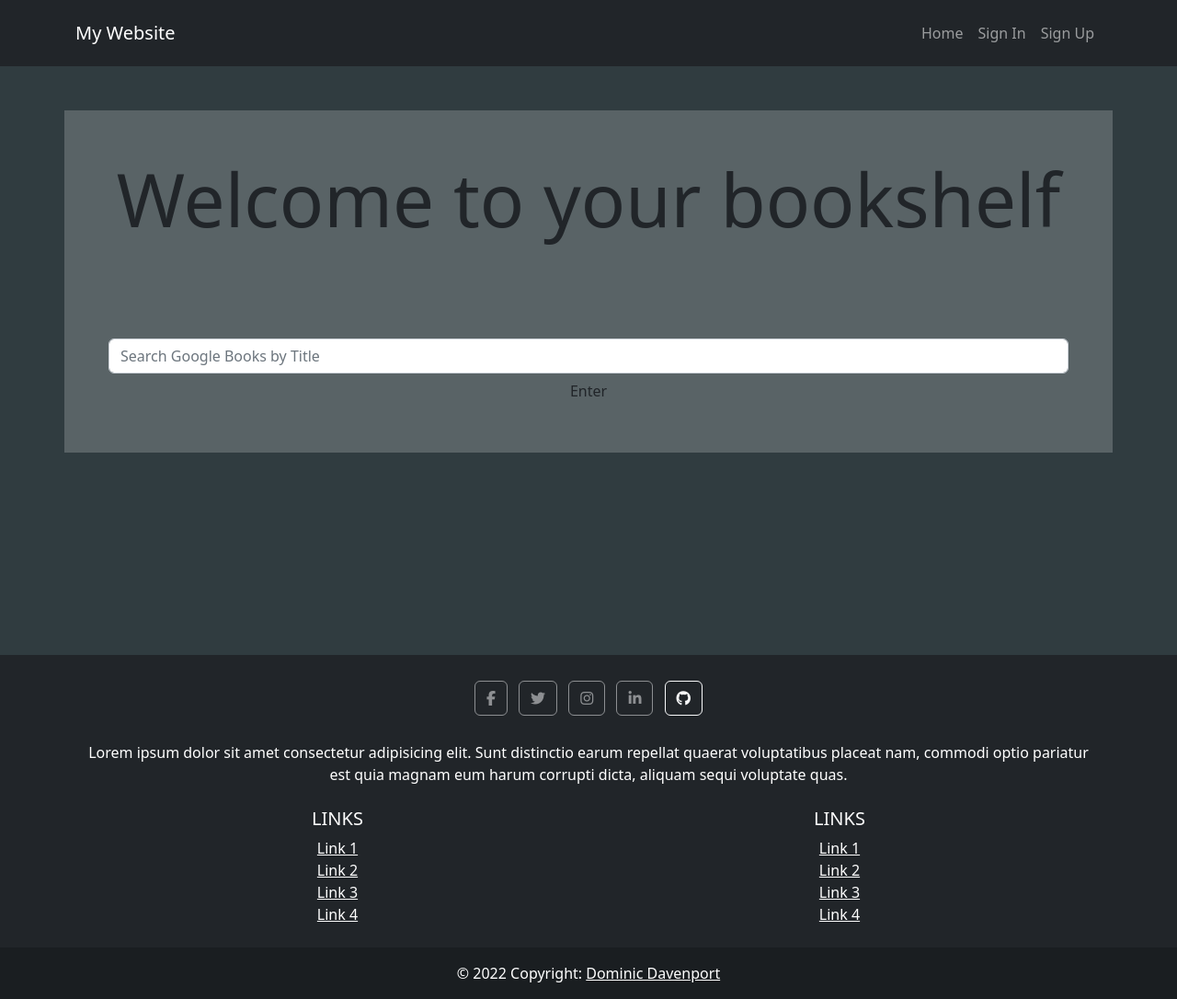
After one commit to TrashBandiHoot/CT-Capstone, a Flask app: page /eapi in a window 1280 px wide. The commit adds this page. Shown: the whole page at 92% size. Run offline with Flask 2, Linux system fonts and the light colour scheme; parts of the project's set-up code (start-up, migrations or seed data) failed here and were passed over; some libraries are stand-ins or nearby versions.

Commit message:
adding third party api functionality

```diff
--- a/app/authentication/routes.py
+++ b/app/authentication/routes.py
@@ -26,7 +26,7 @@ def signup():
 
 
             flash(f'You have successfully created a user account {email}', 'User-created')
-            return redirect(url_for('site.home'))
+            return redirect(url_for('auth.signin'))
     except:
         raise Exception('Invalid form data: Please check your form')
     return render_template('sign_up.html', form=form)
@@ -50,7 +50,7 @@ def signin():
                 login_user(logged_user)
                 flash('You were successful in your initiation. Congratulations, Entrant. Welcome to the Jedi Knights', 'auth-sucess')
                 print("if")
-                return redirect(url_for('site.profile'))
+                return redirect(url_for('api.add_profile'))
             else:
                 print("else")
                 flash('You have failed in your attempt to access this content. Must be 99 or older to enter this website', 'auth-failed')
--- a/app/site/routes.py
+++ b/app/site/routes.py
@@ -2,6 +2,8 @@ from flask import Flask, request, Blueprint, render_template
 import urllib.request, json
 import psycopg2
 from forms import UserProfileForm
+from flask_login import current_user
+from models import db, User, Profile, profile_schema
 
 
 site = Blueprint('site', __name__, template_folder = 'site_templates')
@@ -9,6 +11,10 @@ site = Blueprint('site', __name__, template_folder = 'site_templates')
 @site.route('/')
 def home():
     return render_template('index.html')
+
+@site.route('/eapi')
+def eapi():
+    return render_template('externalapi.html')
 
 # Pull data from local api and third party api to display on profile page
 
@@ -22,7 +28,12 @@ def profile():
     quote = dict['content']
     author = dict['author']
 
-    prof_url = 'http://127.0.0.1:5000/api/profile/get'
+    user_token = current_user.token
+    print(user_token)
+
+    base_url = 'http://127.0.0.1:5000/api/profile/get/'
+    prof_url = base_url + user_token
+    print(prof_url)
 
     prof_response = urllib.request.urlopen(prof_url)
     prof_data = prof_response.read()
--- /dev/null
+++ b/app/site/site_templates/externalapi.html
@@ -0,0 +1,66 @@
+{% extends 'base.html' %}
+
+{% block content %}
+<section class="p-5" style="min-height: 80vh; background-color: #303C40;">
+<div class="container">
+  <div class="row">
+    <div class="p-5" style="background-color: rgba(255, 255, 255, 0.2)">
+      <h1 class="display-1 text-center">Welcome to your bookshelf</h1>
+    </div>
+  </div>
+</div>
+
+<div class="container">
+  <div class="row">
+    <div class="p-5" style="background-color: rgba(255, 255, 255, 0.2)">
+
+        <div class="container-fluid">
+
+            <div class="row" id='search'>
+              <input id='searchbar' class="form-control" placeholder="Search Google Books by Title" type="text"></input>
+              <button class = "btn" id='enter'>Enter</button>
+            </div>
+
+            <div class="row">
+                <div class="col-md-4 col-md-offset-1" id="book1">
+                </div>
+                <div class="col-md-4 col-md-offset-2" id="book2">
+                </div>
+            </div>
+            <div class="row">
+                <div class="col-md-4 col-md-offset-1" id="book3">
+                </div>
+                <div class="col-md-4 col-md-offset-2" id="book4">
+                </div>
+            </div>
+            <div class="row">
+                <div class="col-md-4 col-md-offset-1" id="book5">
+                </div>
+                <div class="col-md-4 col-md-offset-2" id="book6">
+                </div>
+            </div>
+            <div class="row">
+                <div class="col-md-4 col-md-offset-1" id="book7">
+                </div>
+                <div class="col-md-4 col-md-offset-2" id="book8">
+                </div>
+            </div>
+            <div class="row">
+                <div class="col-md-4 col-md-offset-1" id="book9">
+                </div>
+                <div class="col-md-4 col-md-offset-2" id="book10">
+                </div>
+            </div>
+
+          </div>
+
+        </div>
+    </div>
+  </div>
+</div>
+
+
+
+</section>
+
+{% endblock %}
--- a/app/site/site_templates/index.html
+++ b/app/site/site_templates/index.html
@@ -13,7 +13,7 @@
 <div class="container">
   <div class="row">
     <div class="p-5" style="background-color: rgba(255, 255, 255, 0.2)">
-      <h3 class="text-center">Lorem ipsum dolor sit amet consectetur adipisicing elit. Dicta officia voluptatum nesciunt impedit, necessitatibus illum, molestiae quibusdam distinctio est dolorem asperiores nisi maiores nihil beatae eligendi labore earum quasi autem!</h3>
+      <h3 class="text-center">Welcome to my third attempt at a capstone, hopefully the api service isn't discontinued like the last one was</h3>
     </div>
   </div>
 </div>
--- a/app/site/site_templates/profile.html
+++ b/app/site/site_templates/profile.html
@@ -13,8 +13,7 @@
                     </div>
                     <div class="media-body mb-5 text-white">
                         <h4 class="mt-0 mb-0">{{ display_name }}</h4>
-                        <p class="small mb-4">
-                        <i class="fas fa-map-marker-alt mr-2"></i></p>
+                        <a class="btn btn-link text-muted text-decoration-none" href="{{ url_for('api.update_profile') }}">Update Profile</a>
                     </div>
                 </div>
             </div>
@@ -37,7 +36,6 @@
                     <div class="py-4 px-4">
                         <div class="d-flex align-items-center justify-content-between mb-3">
                             <h5 class="mb-0 text-muted">Recent photos</h5>
-                            <a href="#" class="btn btn-link text-muted">Show all</a>
                         </div>
                         <div class="row">
                             <div class="col-lg-6 mb-2 pr-lg-1">
--- /dev/null
+++ b/app/static/main.js
@@ -0,0 +1,122 @@
+var query = ''
+var URL = ''
+window.onload = function(){
+document.getElementById('enter').onclick = function(){
+    //get the info for the query out of the search bar and turn it
+    //into the URL to feed to the AJAX call
+    query = document.getElementById('searchbar').value
+    document.getElementById('searchbar').value = ''
+    URL = 'https://www.googleapis.com/books/v1/volumes?q='+query
+
+    clearPrevious();
+    $.ajax({
+      url: URL.toString(),
+      dataType: 'json',
+      success: function(data){
+      console.log(data);
+
+        for(i=0; i<10; i++){
+
+            var booki = 'book'+(i+1)
+
+            //create rows
+            //images row
+            var imgRow = document.createElement('div')
+            imgRow.className = "row imgRow"
+            document.getElementById(booki).appendChild(imgRow)
+
+            //title and price row
+            var titlePriceRow = document.createElement('div')
+            titlePriceRow.className = "row titlePriceRow"
+                //title column
+                var titleDiv = document.createElement('div')
+                titleDiv.className = "col-md-8 title"
+                titlePriceRow.appendChild(titleDiv)
+                //price column
+                var priceDiv = document.createElement('div')
+                priceDiv.className = "col-md-2 col-md-offset-1 price"
+                titlePriceRow.appendChild(priceDiv)
+
+                document.getElementById(booki).appendChild(titlePriceRow)
+
+            //author row
+            var authorRow = document.createElement('div')
+            authorRow.className = "row authorRow"
+               //author column
+                var authorDiv = document.createElement('div')
+                authorDiv.className = "col-md-12 author"
+                authorRow.appendChild(authorDiv)
+
+                document.getElementById(booki).appendChild(authorRow)
+
+            //description row
+            var descriptionRow = document.createElement('div')
+            descriptionRow.className = "row descriptionRow"
+               //description column
+                var descriptionDiv = document.createElement('div')
+                descriptionDiv.className = "col-md-12 description"
+                descriptionRow.appendChild(descriptionDiv)
+
+                document.getElementById(booki).appendChild(descriptionRow)
+
+            //populate the rows with the data
+            //image data
+            var img = document.createElement('img')
+            img.src = data.items[i].volumeInfo.imageLinks.smallThumbnail
+            document.getElementsByClassName('imgRow')[i].appendChild(img)
+
+            //title data
+            var title = document.createElement('h1')
+            title.innerHTML =  data.items[i].volumeInfo.title
+            document.getElementsByClassName('title')[i].appendChild(title)
+
+            //price data
+            var price = document.createElement('h1')
+            if(data.items[i].saleInfo.listPrice!=undefined){
+                price.innerHTML = '$' + data.items[i].saleInfo.listPrice.amount
+            }else{
+                price.innerHTML = "N/A"
+            }
+            document.getElementsByClassName('price')[i].appendChild(price)
+
+            //author data
+            var author = document.createElement('p')
+            author.innerHTML = 'By: ' +  data.items[i].volumeInfo.authors[0]
+            document.getElementsByClassName('author')[i].appendChild(author)
+
+            //description data
+            var description = document.createElement('p')
+            description.innerHTML =  data.items[i].volumeInfo.description
+            document.getElementsByClassName('description')[i].appendChild(description)
+
+        }//end for loop
+      }//end ajax success function
+    })//end ajax call
+}//end click function
+
+function clearPrevious(){
+    for(i=0; i<10; i++){
+        var booki = 'book'+(i+1)
+
+        //delete rows
+        //images row
+        removeElementsByClass('imgRow')
+
+        //title and price row
+        removeElementsByClass('titlePriceRow')
+
+        //author row
+        removeElementsByClass('authorRow')
+
+        //description row
+        removeElementsByClass('descriptionRow')
+
+    }//end for loop
+}//end clearPrevious function
+
+function removeElementsByClass(className){
+    var elements = document.getElementsByClassName(className);
+    for(j=0; j<elements.length; j++){
+        elements[0].parentNode.removeChild(elements[0]);
+    }
+}};
--- a/app/templates/base.html
+++ b/app/templates/base.html
@@ -7,8 +7,10 @@
 <meta name="Description" content="Enter your description here"/>
 <link href="https://cdn.jsdelivr.net/npm/bootstrap@5.2.3/dist/css/bootstrap.min.css" rel="stylesheet" integrity="sha384-rbsA2VBKQhggwzxH7pPCaAqO46MgnOM80zW1RWuH61DGLwZJEdK2Kadq2F9CUG65" crossorigin="anonymous">
 <link rel="stylesheet" href="https://cdnjs.cloudflare.com/ajax/libs/font-awesome/5.15.4/css/all.min.css">
-<!-- <link rel="stylesheet" href="../static/css/main.css"> -->
+<link rel="stylesheet" href="{{ url_for('static', filename='css/main.css') }}">
 <script src="https://kit.fontawesome.com/126a2de9a0.js" crossorigin="anonymous"></script>
+<script src="http://ajax.googleapis.com/ajax/libs/jquery/1.9.1/jquery.min.js"></script>
+<script src="{{url_for('static', filename='main.js')}}"></script>
 <title>Coffee</title>
 </head>
 <!-- Navbar Navigation -->
@@ -27,19 +29,15 @@
               <li class="nav-item">
                   <a href="{{ url_for('site.home') }}" class="nav-link">Home</a>
               </li>
-
+            {% if current_user.is_authenticated %}
             <li class="nav-item">
               <a href="{{ url_for('site.profile') }}" class="nav-link">Profile</a>
             </li>
             <li class="nav-item">
-                <a href="{{ url_for('api.add_profile') }}" class="nav-link">Add Profile</a>
+            <a href="{{ url_for('site.eapi') }}" class="nav-link">API</a>
             </li>
-            {% if current_user.is_authenticated %}
             <li class="nav-item">
                 <a href="{{ url_for('auth.logout') }}" class="nav-link">Logout</a>
-              </li>
-              <li class="nav-item">
-                <a href="{{ url_for('api.update_profile') }}" class="nav-link">Update Profile</a>
             </li>
             {% else %}
             <li class="nav-item">
```
Also changed, not shown: app/api/routes.py (+18 -19 lines), models.py (+17 -1 lines). Lines whose indentation alone changed are shown as unchanged.
